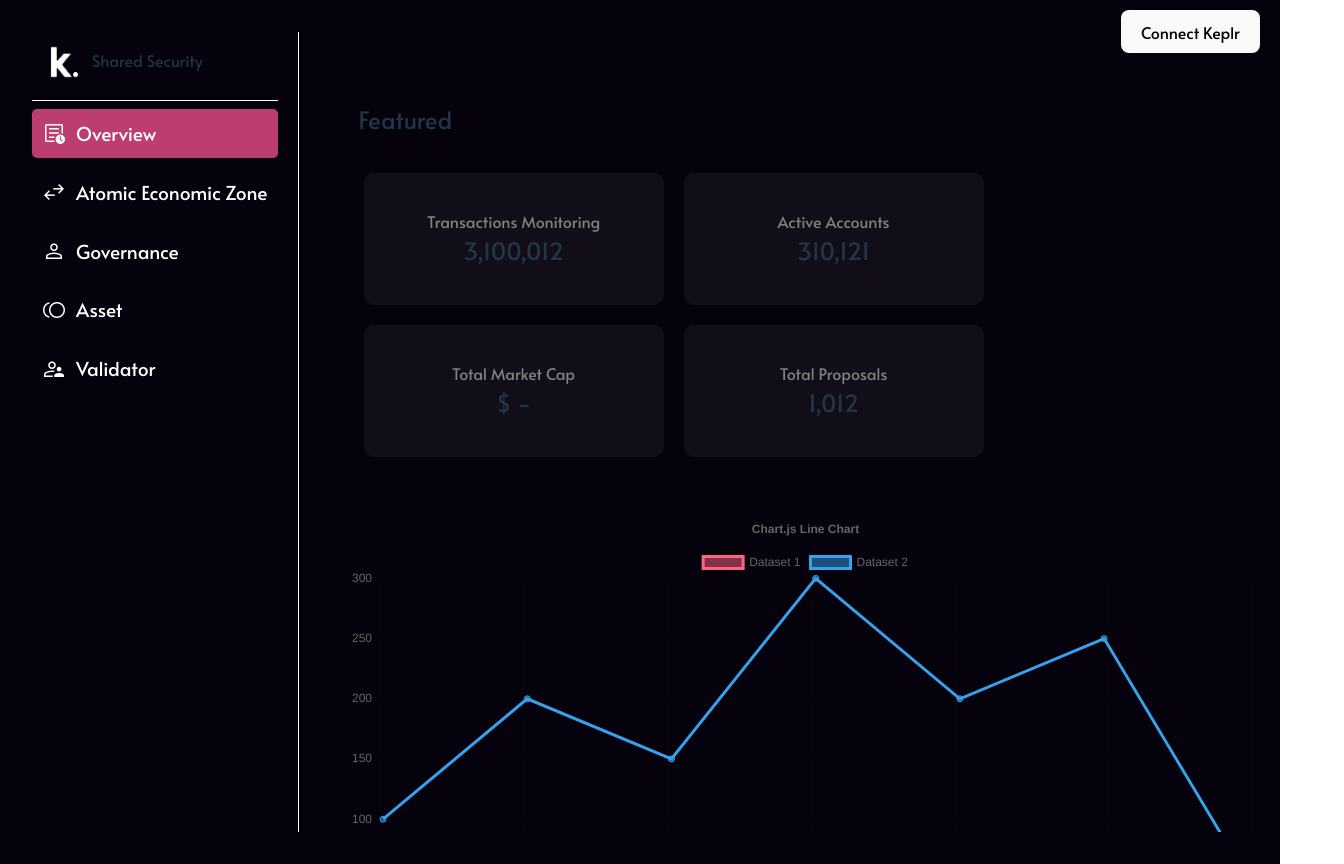
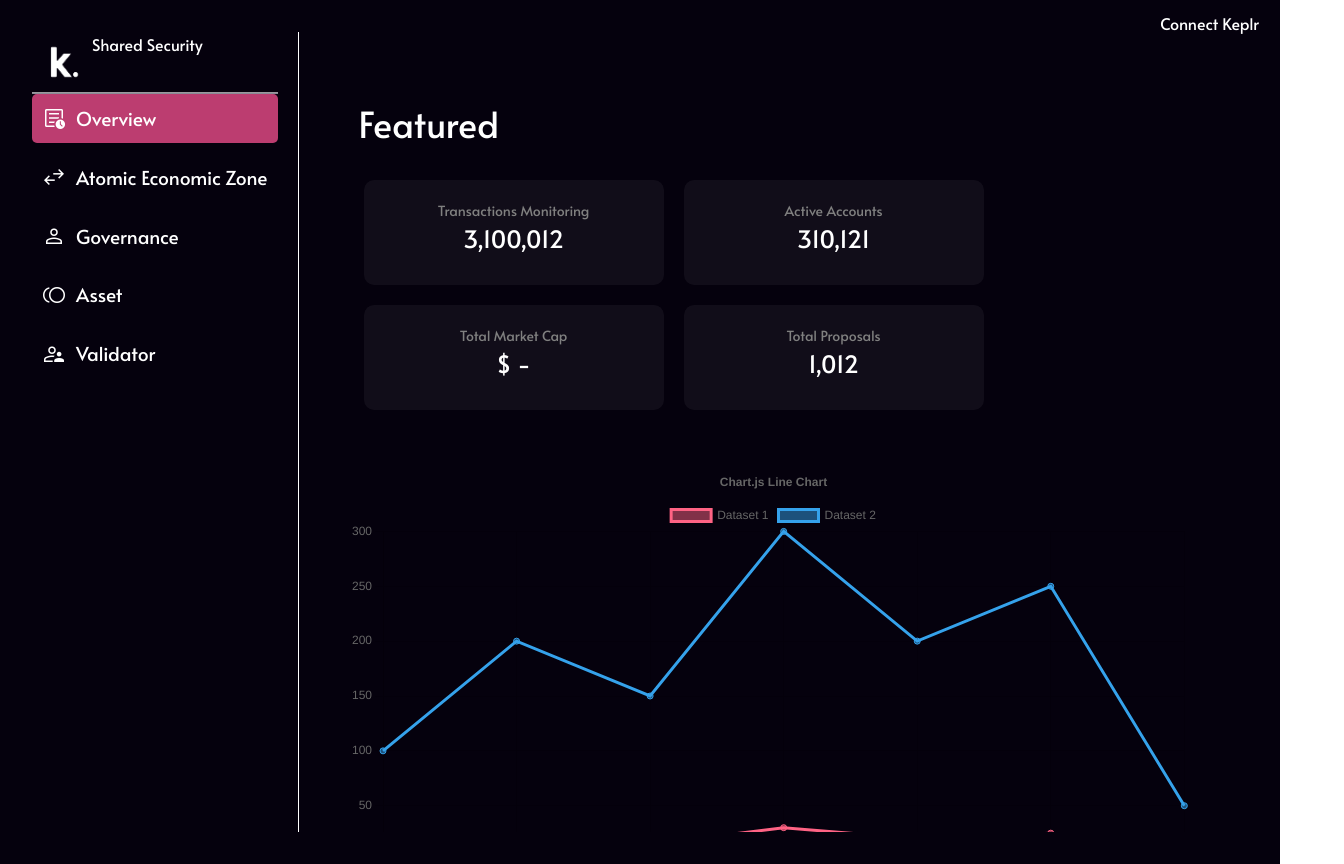
Before and after one commit to kubiklabs/sharedsecurity-interface, a React (Vite) app: page /overview in a window 1280 px wide. Shown: the whole page, 1344 px wide, since content can reach past the window. Built offline with nearby package versions, Linux system fonts and the light colour scheme; no server answers.

Commit message:
Wrap into Chakra Provider, Fix styling issues

```diff
--- a/src/App.css
+++ b/src/App.css
@@ -69,3 +69,14 @@
   padding: 20px;
   z-index: 3;
 }
+
+&::-webkit-scrollbar {
+  width: "5px";
+}
+&::-webkit-scrollbar-thumb {
+  background: "gray";
+  border-radius: "10px";
+}
+&::-webkit-scrollbar-thumb:hover {
+  background: "gray.400";
+}
--- a/src/App.tsx
+++ b/src/App.tsx
@@ -3,7 +3,7 @@ import SideBar from "./components/Navigation/SideBar";
 import { RecoilRoot } from "recoil";
 import Header from "./components/Navigation/Header";
 import { BrowserRouter, Navigate, Route, Routes } from "react-router-dom";
-import { Box, Flex } from "@chakra-ui/react";
+import { Box, ChakraProvider, Flex, extendTheme } from "@chakra-ui/react";
 import Overwiew from "./pages/Overwiew";
 import Aez from "./pages/Aez";
 import Governance from "./pages/Governance";
@@ -13,14 +13,40 @@ import Proposal from "./pages/Proposal";
 import { ToastContainer } from "react-toastify";
 import "react-toastify/dist/ReactToastify.css";
 
+const scrollbarStyle = {
+  "&::-webkit-scrollbar": {
+    width: "5px",
+  },
+  "&::-webkit-scrollbar-thumb": {
+    background: "gray",
+    borderRadius: "10px",
+  },
+  "&::-webkit-scrollbar-thumb:hover": {
+    background: "gray.400",
+  },
+};
+
+const theme = extendTheme({
+  components: {
+    Button: {
+      // Apply the color change to all h1 elements
+      baseStyle: {
+        color: "white", // Change this to your desired color
+      },
+    },
+  },
+});
+
 function App() {
   return (
+    <ChakraProvider theme={theme}>
       <RecoilRoot>
         <BrowserRouter>
           <Flex className="App">
             <SideBar />
             {/* <Divider orientation="vertical" /> */}
             <Box
+              sx={scrollbarStyle}
               maxH={"100vh"}
               overflowY={"scroll"}
               p={"50px"}
@@ -42,6 +68,7 @@ function App() {
         <Header />
         <ToastContainer style={{ textAlign: "left" }} />
       </RecoilRoot>
+    </ChakraProvider>
   );
 }
 
--- a/src/components/Governance/LpCard.tsx
+++ b/src/components/Governance/LpCard.tsx
@@ -65,6 +65,7 @@ const LpCard = ({
             </SubtitleText>
           </Flex>
           <Button
+            color={"white"}
             bg={
               (
                 cosmosStatusMap[status as keyof typeof cosmosStatusMap] ||
--- a/src/components/Governance/VpCard.tsx
+++ b/src/components/Governance/VpCard.tsx
@@ -32,7 +32,7 @@ const VpCard = ({ name }: { name: string }) => {
       padding={"30px"}
       borderRadius={"10px"}
     >
-      <Stack justifyContent={"center"} gap={"0"}>
+      <Stack justifyContent={"center"} gap={"15px"}>
         <Text mt={"0 "} color={"rgba(255, 255, 255, 0.40)"}>
           Voting Power on {name}
         </Text>
--- a/src/components/Proposal/BasicInfo.tsx
+++ b/src/components/Proposal/BasicInfo.tsx
@@ -14,6 +14,7 @@ import {
   useDisclosure,
   Button,
   ChakraProvider,
+  Tooltip,
 } from "@chakra-ui/react";
 import KeyValuePair from "../DataDisplay/KeyValuePair";
 import { marked } from "marked";
@@ -59,14 +60,16 @@ const BasicInfo = ({ id, title, status, description, turnout }: IBasicInfo) => {
 
   const handleModalOpen = () => {
     onOpen();
-    (document.getElementById("description-2") as HTMLElement).innerHTML =
+    console.log(document.getElementById("description-modal"));
+
+    (document.getElementById("description-modal") as HTMLElement).innerHTML =
       parsedHTML;
   };
 
   return (
     <>
       <Section heading={`#${id}. ${title}`}>
-        <Flex flexDirection={"column"}>
+        <Flex flexDirection={"column"} gap={"20px"}>
           <Flex gap={"10px"} justifyContent={"space-between"} width={"100%"}>
             <KeyValuePair keyField="Current Status" value={status} />
             <KeyValuePair
@@ -79,31 +82,35 @@ const BasicInfo = ({ id, title, status, description, turnout }: IBasicInfo) => {
             fontSize={"1.2rem"}
             alignItems={"flex-start"}
             flexDirection={"column"}
+            gap={"10px"}
+            position={"relative"}
           >
+            <Tooltip content="Expand">
+              <Button
+                bg={"whiteAlpha.700"}
+                sx={{
+                  position: "absolute",
+                  top: "50px",
+                  right: "10px",
+                  cursor: "pointer",
+                }}
+                onClick={handleModalOpen}
+              >
+                <span className="material-symbols-outlined">open_in_full</span>
+              </Button>
+            </Tooltip>
             <Text>Description</Text>
             <Box
               bg={"rgba(255, 255, 255, 0.10)"}
               maxH={"300px"}
               overflowY={"scroll"}
-              px={"25px"}
+              p={"25px"}
               borderRadius={"15px"}
               sx={scrollbarStyle}
               textAlign={"left"}
               color={"#bfbfbf"}
-              position={"relative"}
-              minWidth={"95%"}
+              width={"100%"}
             >
-              <span
-                style={{
-                  position: "absolute",
-                  top: "10px",
-                  right: "10px",
-                }}
-                className="material-symbols-outlined"
-                onClick={handleModalOpen}
-              >
-                open_in_full
-              </span>
               <Box id="description" fontSize={"1.1rem"}>
                 {/* {description && marked(description)} */}
               </Box>
@@ -111,10 +118,28 @@ const BasicInfo = ({ id, title, status, description, turnout }: IBasicInfo) => {
           </Flex>
         </Flex>
       </Section>
-      {/* <StyledModal isOpen={isOpen} onOpen={onOpen} onClose={onClose}>
-        <Box id="description-2" fontSize={"1.1rem"}>
-        </Box>
-      </StyledModal> */}
+      <Modal size={"xxl"} isOpen={isOpen} onClose={onClose}>
+        <ModalOverlay />
+        <ModalContent
+          width={"80%"}
+          bg={"rgba(255, 255, 255, 0.05)"}
+          backdropFilter={"blur(20px)"}
+          padding={"15px"}
+        >
+          <ModalHeader>{`#${id}. ${title}`}</ModalHeader>
+          <ModalCloseButton />
+          <ModalBody>
+            <Box
+              dangerouslySetInnerHTML={{ __html: parsedHTML }}
+              id="description-modal"
+              fontSize={"1.1rem"}
+            >
+              {/* {description && marked(description)} */}
+            </Box>
+            {/* <Lorem count={2} /> */}
+          </ModalBody>
+        </ModalContent>
+      </Modal>
     </>
   );
 };
--- a/src/components/Proposal/Overview.tsx
+++ b/src/components/Proposal/Overview.tsx
@@ -1,6 +1,6 @@
 import React from "react";
 import Section from "../Layout/Section";
-import { Box, Flex, Text } from "@chakra-ui/react";
+import { Box, Flex, Text, Tooltip } from "@chakra-ui/react";
 import { IVoteValueProps } from "../../utils/interface";
 import { bigSmallTextColorMap } from "../../utils/constant";
 
@@ -20,6 +20,11 @@ const Overview = ({ voteDistribution }: any) => {
         {voteDistribution &&
           Object.keys(voteDistribution).map((vote) => {
             return (
+              <Tooltip
+                content={`${vote}:${
+                  voteDistribution[vote as keyof IVoteValueProps]
+                }%`}
+              >
                 <Box
                   // my={"10px"}
                   width={`${voteDistribution[vote as keyof IVoteValueProps]}%`}
@@ -27,6 +32,7 @@ const Overview = ({ voteDistribution }: any) => {
                   // borderRadius={"5px"}
                   bg={bigSmallTextColorMap[vote as keyof IVoteValueProps]}
                 ></Box>
+              </Tooltip>
             );
           })}
       </Box>
--- a/src/components/Proposal/VoteCard.tsx
+++ b/src/components/Proposal/VoteCard.tsx
@@ -48,9 +48,14 @@ const VoteCard = (props: any) => {
         minWidth={"fit-content"}
         transition={"ease-in-out 500ms"}
         _hover={{
-          border: `2px solid ${
+          boxShadow: `-5px -5px 5px ${
             colorVoteMap[props.option as keyof IColorVoteMap].color
-          }`,
+          },15px 15px 15px rgba(0, 0, 0, 0.1),inset -5px -5px 5px ${
+            colorVoteMap[props.option as keyof IColorVoteMap].color
+          },inset 5px 5px 5px rgba(0, 0, 0, 0.1)`,
+          // border: `2px solid ${
+          //   colorVoteMap[props.option as keyof IColorVoteMap].color
+          // }`,
           cursor: "pointer",
         }}
       >
--- a/src/components/Proposal/VoteSection.tsx
+++ b/src/components/Proposal/VoteSection.tsx
@@ -56,7 +56,14 @@ const VoteSection = ({ voteDistribution, prettyDenom, status }: any) => {
 
   return (
     <>
-      <Section heading="Your Vote" subtitle={userVote}>
+      <Section
+        heading="Your Vote"
+        subtitle={
+          userVote
+            ? `You have already voted with ${userVote}.`
+            : "Looks like you haven't voted yet. Vote now."
+        }
+      >
         <Grid
           p={"15px"}
           gap={"20px"}
--- a/src/index.css
+++ b/src/index.css
@@ -1,5 +1,5 @@
 :root {
-  font-family: Inter, system-ui, Avenir, Helvetica, Arial, sans-serif;
+  font-family: "Alata", sans-serif;
   line-height: 1.5;
   font-weight: 400;
 
@@ -32,10 +32,18 @@ body {
   min-height: 100vh;
   overflow: hidden;
   background: #05010d !important;
+  color: white !important;
+  font-family: "Alata", sans-serif !important;
+}
+h1,
+h2,
+h3,
+h4 {
+  font-family: "Alata", sans-serif !important;
 }
 
 h1 {
-  font-size: 3.2em;
+  font-size: 3em;
   line-height: 1.1;
 }
 
--- a/src/pages/Proposal.tsx
+++ b/src/pages/Proposal.tsx
@@ -1,4 +1,4 @@
-import { Box, Heading } from "@chakra-ui/react";
+import { Box, Heading, Spinner } from "@chakra-ui/react";
 import React, { useEffect, useState } from "react";
 import { useParams } from "react-router-dom";
 import BasicInfo, { IBasicInfo } from "../components/Proposal/BasicInfo";
@@ -10,6 +10,7 @@ import OtherDetails from "../components/Proposal/OtherDetails";
 const Proposal = () => {
   const { chain, proposalId } = useParams();
   const [proposalData, setProposalData] = useState<any>();
+  const [isLoading, setIsLoading] = useState(false);
 
   const { fetchProposalByIdAndName } = useGovernance();
 
@@ -18,15 +19,19 @@ const Proposal = () => {
   }, []);
 
   const fetchProposal = async () => {
+    setIsLoading(true);
     const proposal = await fetchProposalByIdAndName(
       chain as string,
       proposalId as string
     );
     setProposalData(proposal);
+    setIsLoading(false);
     console.log(proposal);
   };
 
-  return (
+  return isLoading ? (
+    <Spinner width={"3rem"} height="3rem" />
+  ) : (
     <Box flexDirection={"column"} display={"flex"} gap={"20px"}>
       {/* {chain} */}
       {/* {proposalId} */}
```
Lines whose indentation alone changed are shown as unchanged.
